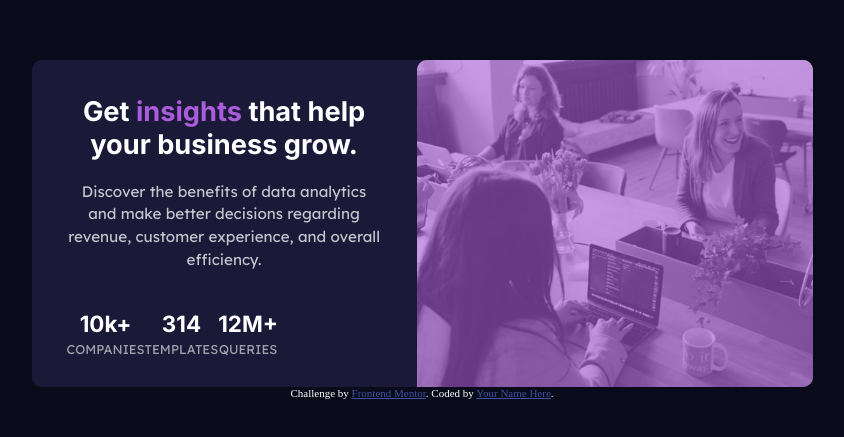
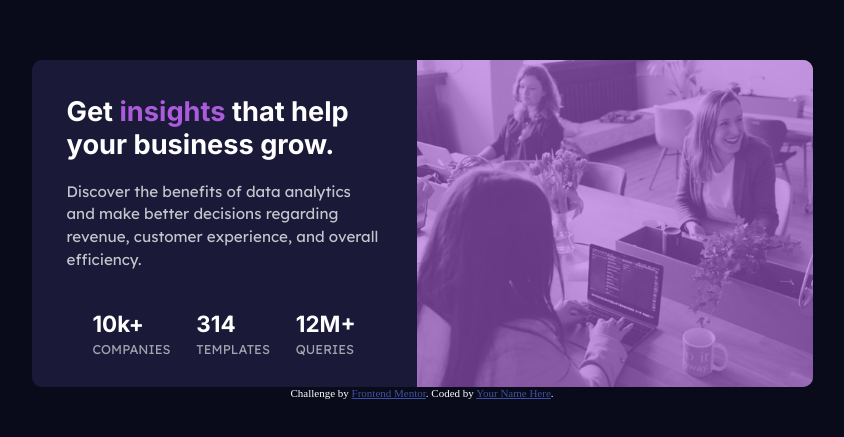
Before and after one commit to cornelisgijsbert/FEM-solutions, a plain HTML site: page preview-card/stats-preview-card-component-main/index.html in a window 1280 px wide. Shown: the part 171-608 px from the top of the page, without its empty margins (218-1062 px from the left). Drawn offline with Linux system fonts and the light colour scheme.

Commit message:
left-top-radius gefikst padding tekst nog wijzigen in landscape

```diff
--- a/preview-card/stats-preview-card-component-main/styles/style.css
+++ b/preview-card/stats-preview-card-component-main/styles/style.css
@@ -130,6 +130,9 @@ span.list-header {
         height: 327px;
 
     }
+    .text {
+        text-align: left;
+    }
     .image {
         align-self: flex-end;
         height: 327px;
@@ -138,11 +141,13 @@ span.list-header {
         height: 100%;
         width: auto;
         border: none;
+        border-top-left-radius: 0;
         border-top-right-radius: 10px;
         border-bottom-right-radius: 10px;
     }
     .image-top {
         border: none;
+        border-top-left-radius: 0;
         border-top-right-radius: 10px;
         border-bottom-right-radius: 10px;
         height: 327px;
@@ -150,6 +155,7 @@ span.list-header {
     }
     .text ul {
         flex-direction: row;
+        justify-content: space-evenly;
     }
 
 }
```
